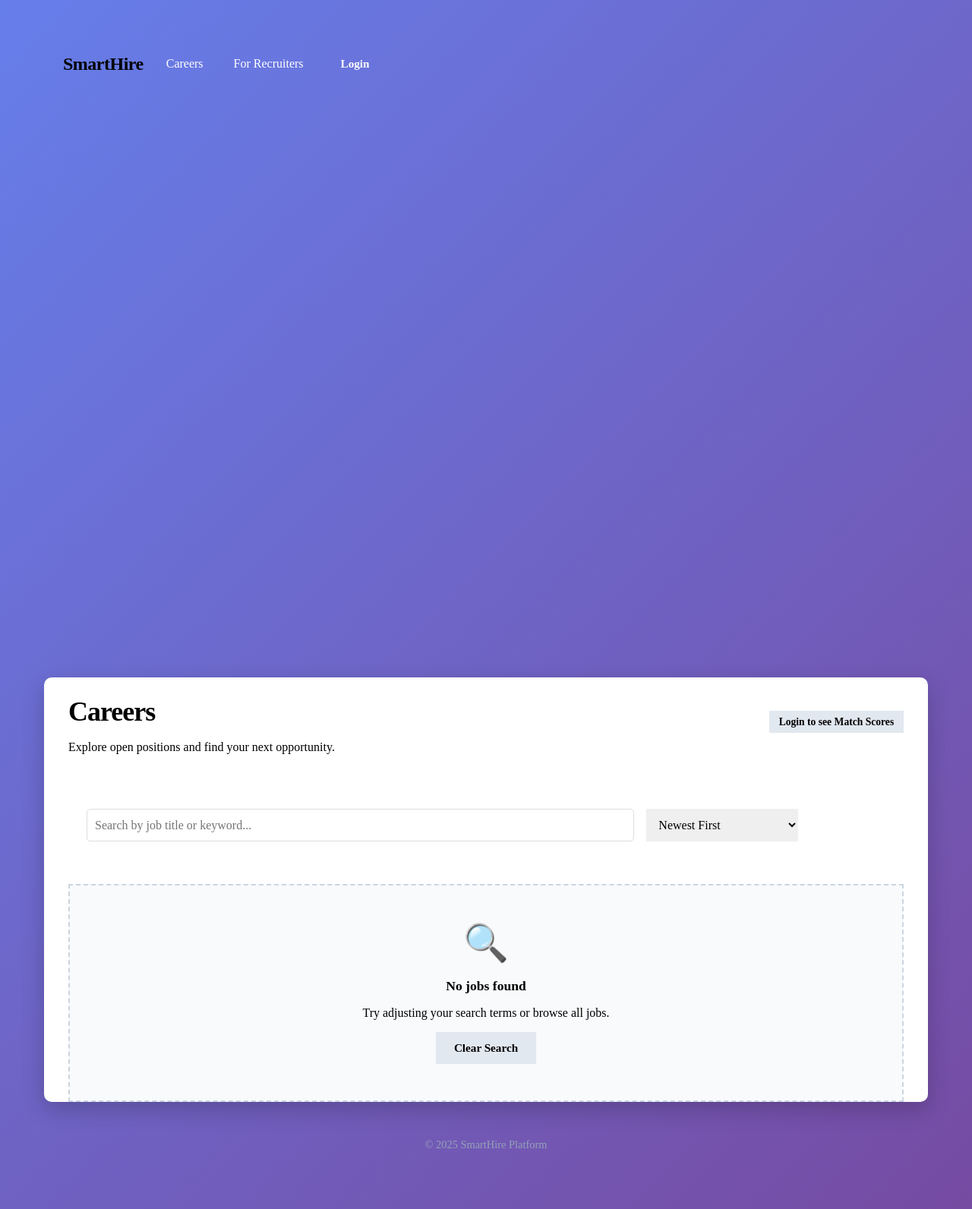
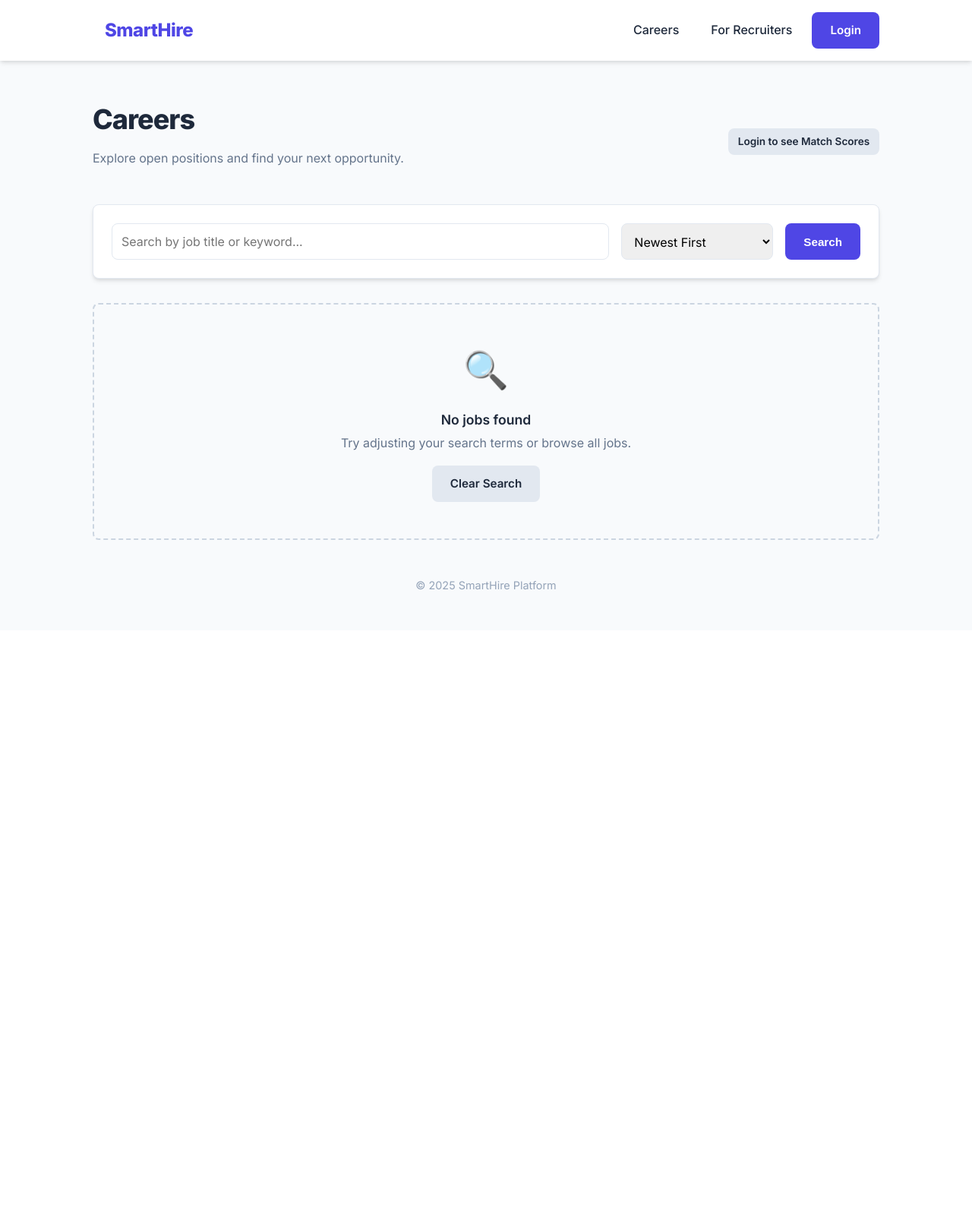
Before and after one commit to Mark-Dipto/Smart_Hire, a Flask app: page /careers in a window 1280 px wide. Shown: the whole page at 76% size. After the commit the page ends 777 px from the top, so only its background shows below. Run offline with Flask 3, Linux system fonts and the light colour scheme; data that the repository does not hold is empty.

Commit message:
Add files via upload

```diff
--- a/static/style.css
+++ b/static/style.css
@@ -1,5 +1,3 @@
-<<<<<<< HEAD
-=======
 :root {
     --primary: #4f46e5;       /* Modern Indigo */
     --primary-hover: #4338ca;
@@ -15,7 +13,6 @@
     --shadow: 0 4px 6px -1px rgba(0, 0, 0, 0.1), 0 2px 4px -1px rgba(0, 0, 0, 0.06);
 }
 
->>>>>>> 60a626c (Resolve merge conflicts)
 * {
     margin: 0;
     padding: 0;
@@ -23,28 +20,6 @@
 }
 
 body {
-<<<<<<< HEAD
-    font-family: 'Segoe UI', Tahoma, Geneva, Verdana, sans-serif;
-    background: linear-gradient(135deg, #667eea 0%, #764ba2 100%);
-    min-height: 100vh;
-    padding: 20px;
-}
-
-.container {
-    max-width: 1200px;
-    margin: 0 auto;
-    background: white;
-    border-radius: 10px;
-    box-shadow: 0 10px 30px rgba(0,0,0,0.2);
-    padding: 30px;
-}
-
-nav {
-    background: #333;
-    padding: 15px;
-    border-radius: 5px;
-    margin-bottom: 20px;
-=======
     font-family: 'Inter', 'Segoe UI', system-ui, -apple-system, sans-serif;
     background-color: var(--background);
     color: var(--text-main);
@@ -69,144 +44,11 @@ nav {
     box-shadow: var(--shadow);
     padding: 1rem 0;
     margin-bottom: 2rem;
->>>>>>> 60a626c (Resolve merge conflicts)
 }
 
 nav ul {
     list-style: none;
     display: flex;
-<<<<<<< HEAD
-    gap: 20px;
-    align-items: center;
-}
-
-nav a {
-    color: white;
-    text-decoration: none;
-    padding: 8px 15px;
-    border-radius: 5px;
-    transition: background 0.3s;
-}
-
-nav a:hover {
-    background: #555;
-}
-
-.flash-messages {
-    margin-bottom: 20px;
-}
-
-.flash {
-    padding: 15px;
-    border-radius: 5px;
-    margin-bottom: 10px;
-}
-
-.flash.success {
-    background: #d4edda;
-    color: #155724;
-    border: 1px solid #c3e6cb;
-}
-
-.flash.error {
-    background: #f8d7da;
-    color: #721c24;
-    border: 1px solid #f5c6cb;
-}
-
-h1, h2 {
-    color: #333;
-    margin-bottom: 20px;
-}
-
-.btn {
-    display: inline-block;
-    padding: 10px 20px;
-    background: #667eea;
-    color: white;
-    text-decoration: none;
-    border-radius: 5px;
-    border: none;
-    cursor: pointer;
-    transition: background 0.3s;
-}
-
-.btn:hover {
-    background: #5568d3;
-}
-
-.btn-danger {
-    background: #dc3545;
-}
-
-.btn-danger:hover {
-    background: #c82333;
-}
-
-form {
-    max-width: 500px;
-}
-
-.form-group {
-    margin-bottom: 20px;
-}
-
-label {
-    display: block;
-    margin-bottom: 5px;
-    color: #333;
-    font-weight: 500;
-}
-
-input[type="text"],
-input[type="email"],
-input[type="password"],
-input[type="file"],
-select,
-textarea {
-    width: 100%;
-    padding: 10px;
-    border: 1px solid #ddd;
-    border-radius: 5px;
-    font-size: 16px;
-}
-
-textarea {
-    min-height: 100px;
-    resize: vertical;
-}
-
-table {
-    width: 100%;
-    border-collapse: collapse;
-    margin-top: 20px;
-}
-
-th, td {
-    padding: 12px;
-    text-align: left;
-    border-bottom: 1px solid #ddd;
-}
-
-th {
-    background: #f8f9fa;
-    font-weight: 600;
-}
-
-.match-score {
-    font-size: 24px;
-    font-weight: bold;
-    color: #28a745;
-}
-
-.card {
-    background: #f8f9fa;
-    padding: 20px;
-    border-radius: 5px;
-    margin-bottom: 15px;
-}
-
-=======
     justify-content: space-between;
     align-items: center;
     max-width: 1100px;
@@ -442,4 +284,3 @@ small { display: block; margin-top: 0.5rem; color: var(--text-muted); font-size:
 .flash.success { background: #ecfdf5; color: #065f46; border-left-color: var(--success); }
 .flash.error { background: #fef2f2; color: #991b1b; border-left-color: var(--danger); }
 .flash.warning { background: #fffbeb; color: #92400e; border-left-color: #f59e0b; }
->>>>>>> 60a626c (Resolve merge conflicts)
```
